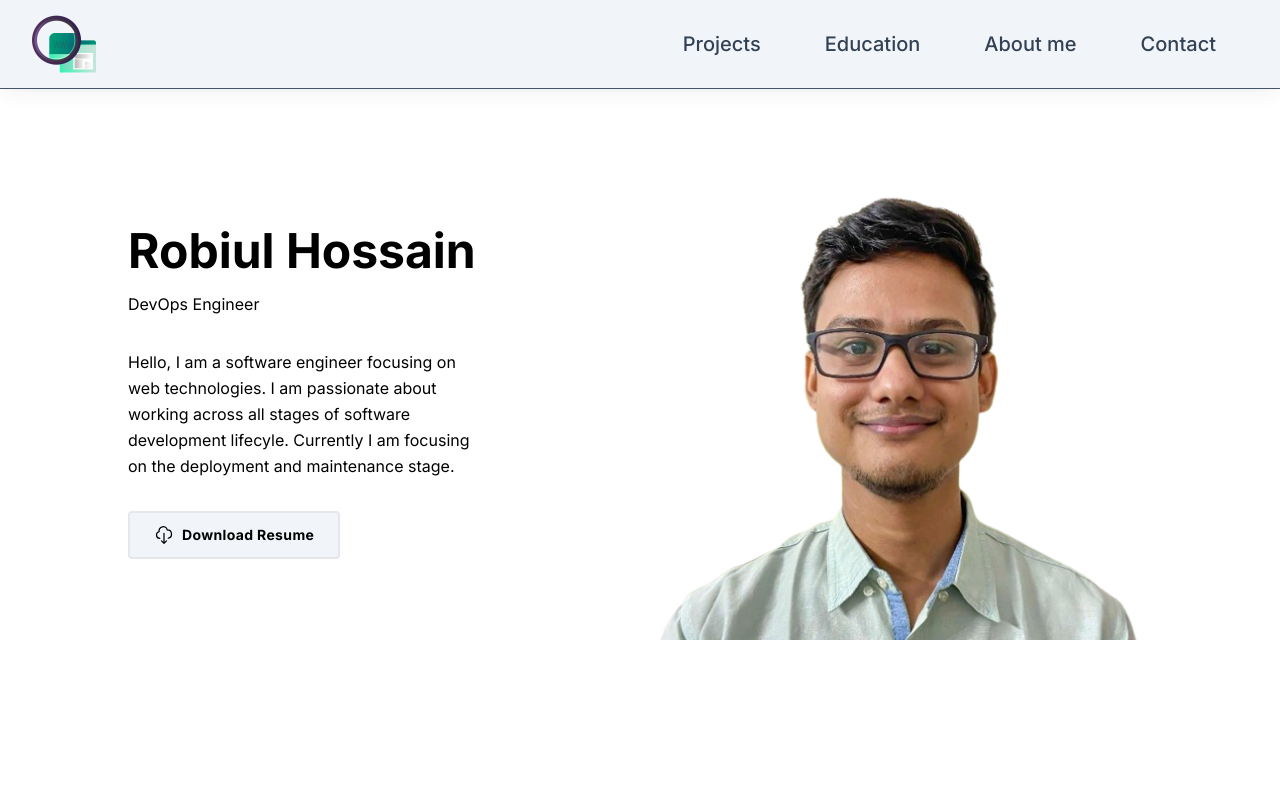
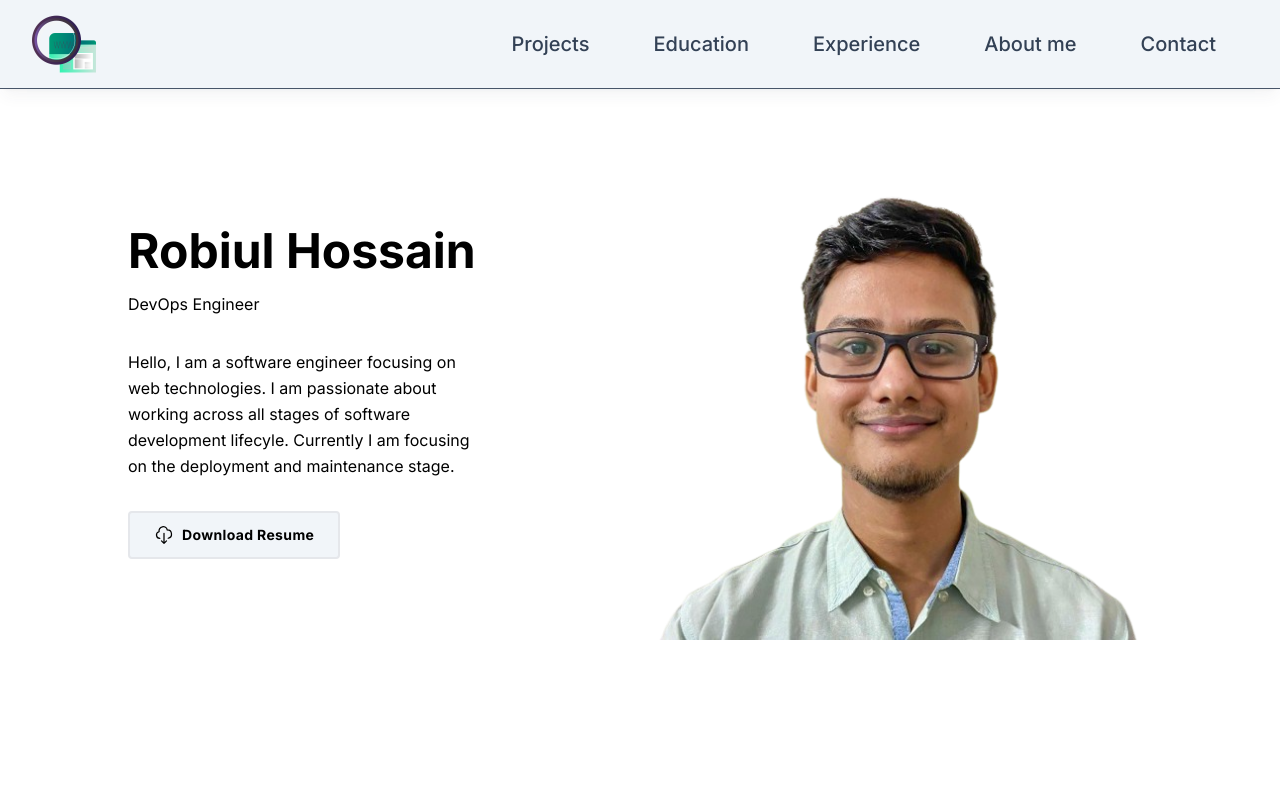
Before and after one commit to coder7475/robiul-hossain-portfolio, a Next.js app: page / in a window 1280 px wide. Shown: the top 800 px of the page. Built offline with nearby package versions, Linux system fonts and the light colour scheme.

Commit message:
feat: upgrade navbar links ui

```diff
--- a/src/components/ui/NavigationLinks.tsx
+++ b/src/components/ui/NavigationLinks.tsx
@@ -5,7 +5,7 @@ const NavigationLinks = (props: { isToggleOpen: boolean }) => {
     <ul
       role="menubar"
       aria-label="Select page"
-      className={`absolute top-0 left-0 z-[-1] h-[28.5rem] w-full justify-center overflow-hidden  overflow-y-auto overscroll-contain bg-slate-100 px-8 pb-12 pt-24 font-medium transition-[opacity,visibility] duration-300 lg:visible lg:relative lg:top-0  lg:z-0 lg:flex lg:h-full lg:w-auto lg:items-stretch lg:overflow-visible lg:bg-white/0 lg:px-0 lg:py-0  lg:pt-0 lg:opacity-100 ${
+      className={`absolute top-0 left-0 z-[-1] h-[28.5rem] w-full justify-center overflow-hidden overflow-y-auto overscroll-contain bg-slate-100/90 px-8 pb-12 pt-24 font-medium transition-[opacity,visibility] duration-300 lg:visible lg:relative lg:top-0 lg:z-0 lg:flex lg:h-full lg:w-auto lg:items-stretch lg:overflow-visible lg:bg-white/0 lg:px-0 lg:py-0 lg:pt-0 lg:opacity-100 ${
         props.isToggleOpen
           ? "visible opacity-100 backdrop-blur-sm"
           : "invisible opacity-0"
@@ -37,6 +37,16 @@ const NavigationLinks = (props: { isToggleOpen: boolean }) => {
           role="menuitem"
           aria-haspopup="false"
           className="flex items-center gap-2 py-4 transition-colors duration-300 hover:text-emerald-500 focus:text-emerald-600 focus:outline-none focus-visible:outline-none lg:px-8"
+          href="#experience"
+        >
+          <span>Experience</span>
+        </Link>
+      </li>
+      <li role="none" className="flex items-stretch">
+        <Link
+          role="menuitem"
+          aria-haspopup="false"
+          className="flex items-center gap-2 py-4 transition-colors duration-300 hover:text-emerald-500 focus:text-emerald-600 focus:outline-none focus-visible:outline-none lg:px-8"
           href="#about"
         >
           <span>About me</span>
```
